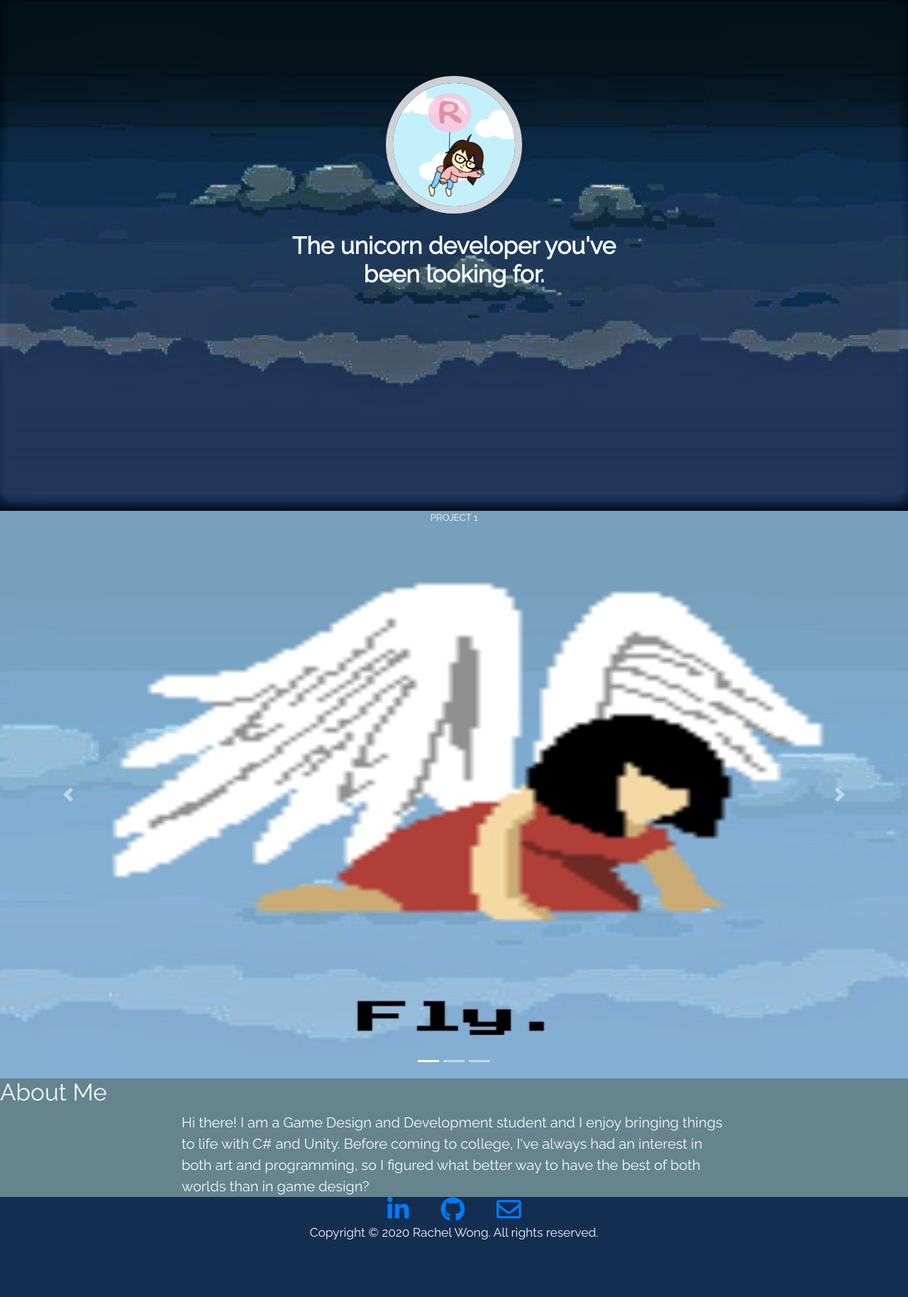
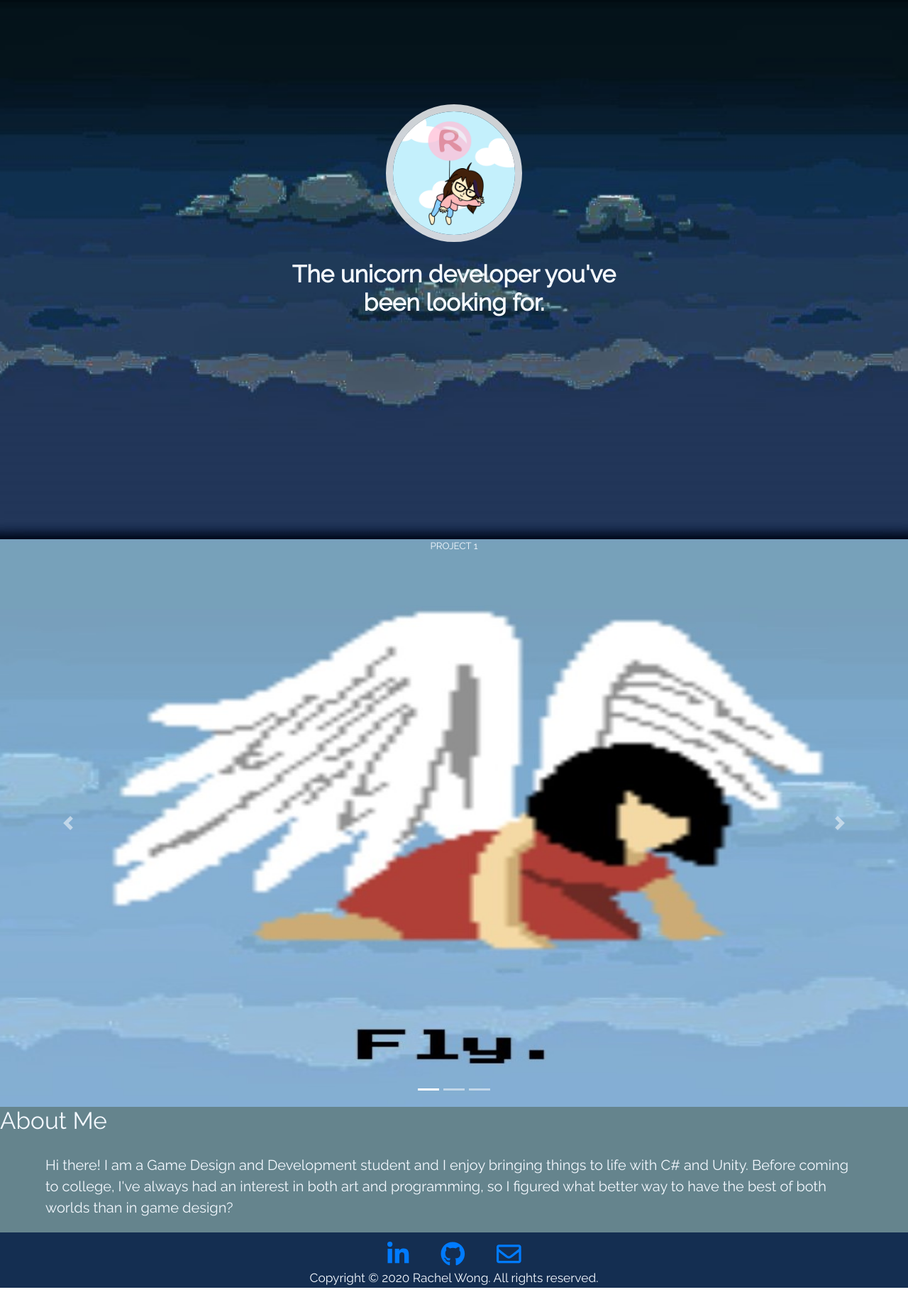
Before and after one commit to Rachel-W3/rachel-w3.github.io, a PHP site: page /index.html in a window 1280 px wide. Shown: the part 65-1893 px from the top of the page at 71% size. Before the commit the page ends 1812 px from the top, so only its background shows below. Run offline with PHP 8.4, Linux system fonts and the light colour scheme; some libraries are stand-ins or nearby versions.

Commit message:
attempted to fix white space under footer (work in progress)

```diff
--- a/css/style.css
+++ b/css/style.css
@@ -1,6 +1,7 @@
 * {
     margin: 0;
     padding: 0;
+    /* box-sizing: border-box; */
 }
 
 html {
@@ -21,10 +22,6 @@ html {
 
 div.project-image {
     height: 100vh;
-}
-
-div.project-image img {
-    padding: 50px;
 }
 
 div.first-project-image {
@@ -58,8 +55,8 @@ nav li{
 #profile {
     grid-area: profile;
     text-align: center;
-    height: 90vh;
-    padding-top: 10vh;
+    height: 95vh;
+    padding-top: 15vh;
     background-color: #7491be;
     background: url('../images/blue-skies-background.jpg') no-repeat center center;
     background-size: cover;
@@ -84,17 +81,14 @@ nav li{
 }
 
 #aboutme p {
-    width: 60vw;
-    margin: auto;
+    padding: 20px 5vw;
     font-size: 1.5rem;
 }
 
 footer {
-    position: relative;
-    height: 15vh;
+    /* position: relative; */
     text-align: center;
     font-size: 1.3rem;
-    box-sizing: border-box;
 }
 
 @media screen and (max-width: 1600px) {
```
